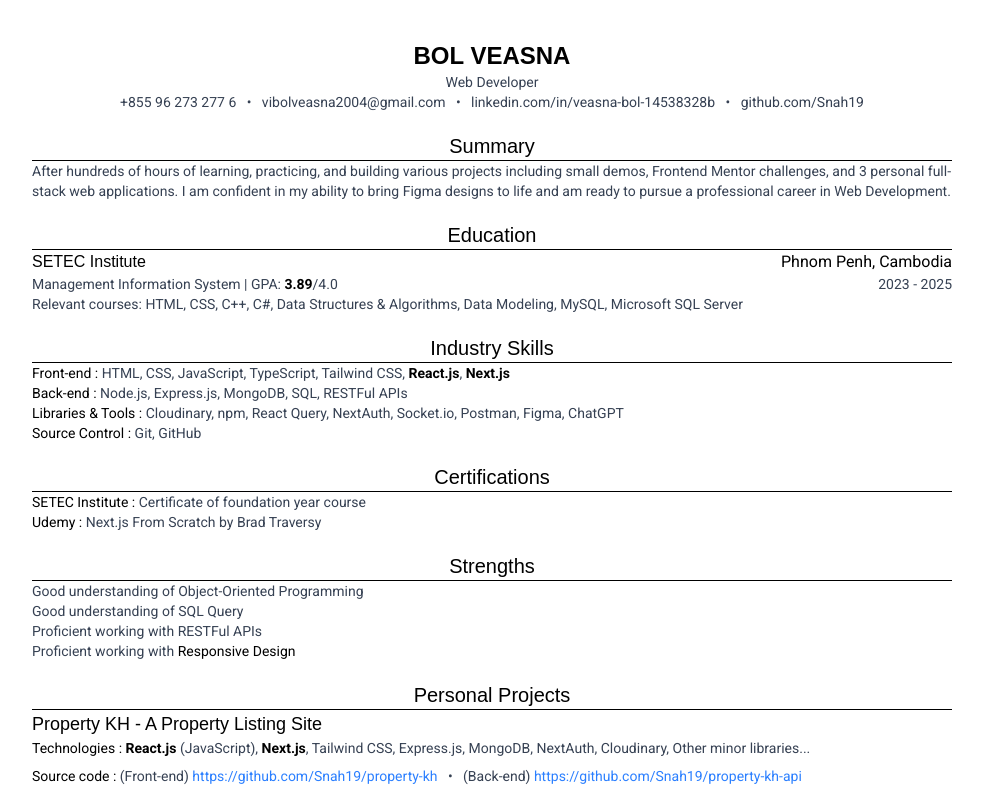
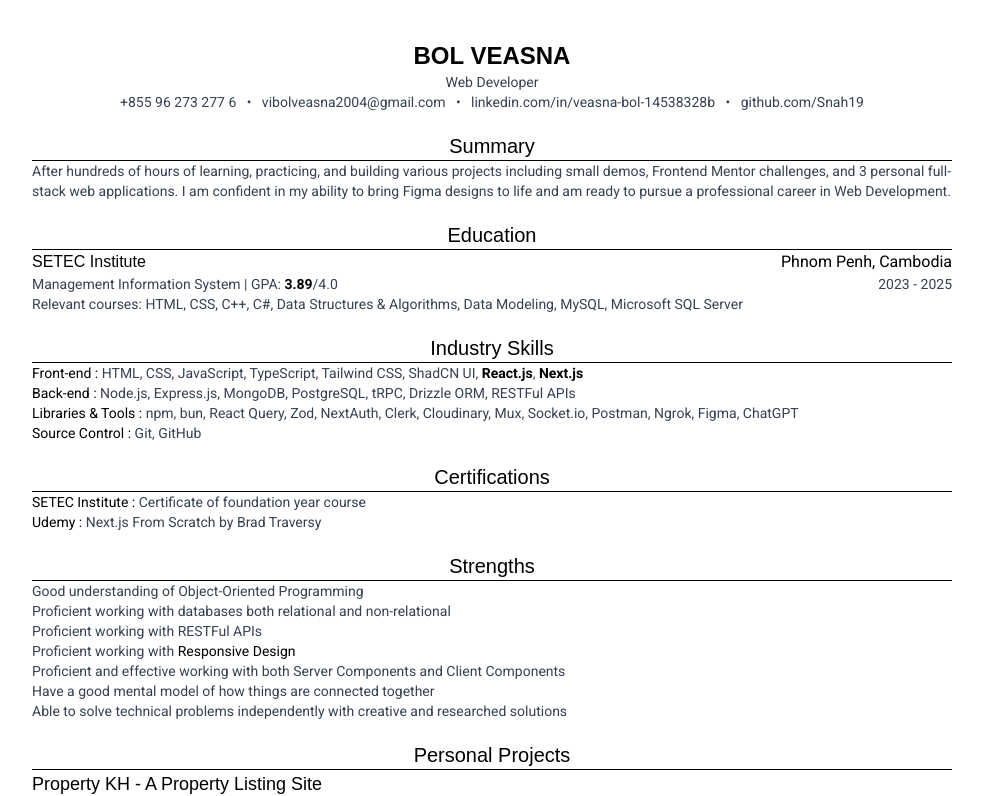
Before and after one commit to Snah19/bolveasna-cv, a Next.js app: page / in a window 1280 px wide. Shown: the top 796 px of the page, without its empty margins (148-1131 px from the left). Built offline with nearby package versions, Linux system fonts and the light colour scheme; a web font is replaced by a local one.

Commit message:
Fixed some wording issues

```diff
--- a/app/page.jsx
+++ b/app/page.jsx
@@ -30,9 +30,9 @@ const HomePage = () => {
         <div>
           <h2 className="text-xl text-center">Industry Skills</h2>
           <hr />
-          <p className={`${roboto.className} text-sm text-gray-700`}> <span className="text-black">Front-end : </span> HTML, CSS, JavaScript, TypeScript, Tailwind CSS, <span className="font-bold text-black">React.js</span>, <span className="font-bold text-black">Next.js</span></p>
-          <p className={`${roboto.className} text-sm text-gray-700`}><span className="text-black">Back-end : </span> Node.js, Express.js, MongoDB, SQL, RESTFul APIs</p>
-          <p className={`${roboto.className} text-sm text-gray-700`}><span className="text-black">Libraries & Tools : </span>Cloudinary, npm, React Query, NextAuth, Socket.io, Postman, Figma, ChatGPT</p>
+          <p className={`${roboto.className} text-sm text-gray-700`}> <span className="text-black">Front-end : </span> HTML, CSS, JavaScript, TypeScript, Tailwind CSS, ShadCN UI, <span className="font-bold text-black">React.js</span>, <span className="font-bold text-black">Next.js</span></p>
+          <p className={`${roboto.className} text-sm text-gray-700`}><span className="text-black">Back-end : </span> Node.js, Express.js, MongoDB, PostgreSQL, tRPC, Drizzle ORM, RESTFul APIs</p>
+          <p className={`${roboto.className} text-sm text-gray-700`}><span className="text-black">Libraries & Tools : </span>npm, bun, React Query, Zod, NextAuth, Clerk, Cloudinary, Mux, Socket.io, Postman, Ngrok, Figma, ChatGPT</p>
           <p className={`${roboto.className} text-sm text-gray-700`}><span className="text-black">Source Control : </span> Git, GitHub </p>
         </div>
 
@@ -47,9 +47,12 @@ const HomePage = () => {
           <h2 className="text-xl text-center">Strengths</h2>
           <hr />
           <p className={`${roboto.className} text-sm text-gray-700`}>Good understanding of Object-Oriented Programming</p>
-          <p className={`${roboto.className} text-sm text-gray-700`}>Good understanding of SQL Query</p>
+          <p className={`${roboto.className} text-sm text-gray-700`}>Proficient working with databases both relational and non-relational</p>
           <p className={`${roboto.className} text-sm text-gray-700`}>Proficient working with RESTFul APIs</p>
           <p className={`${roboto.className} text-sm text-gray-700`}>Proficient working with <span className="text-black">Responsive Design</span></p>
+          <p className={`${roboto.className} text-sm text-gray-700`}>Proficient and effective working with both Server Components and Client Components</p>
+          <p className={`${roboto.className} text-sm text-gray-700`}>Have a good mental model of how things are connected together</p>
+          <p className={`${roboto.className} text-sm text-gray-700`}>Able to solve technical problems independently with creative and researched solutions</p>
         </div>
 
         <div>
@@ -58,7 +61,7 @@ const HomePage = () => {
           <h3 className="text-lg">Property KH - A Property Listing Site</h3>
           <div className="space-y-2">
             <p className={`${roboto.className} text-sm text-gray-700`}> <span className="text-black">Technologies : </span> <span className="font-bold text-black">React.js</span> (JavaScript), <span className="font-bold text-black">Next.js</span>, Tailwind CSS, Express.js, MongoDB, NextAuth, Cloudinary, Other minor libraries...</p>
-            <p className={`${roboto.className} text-sm text-gray-700`}> <span className="text-black">Source code : </span> (Front-end) <a className="text-blue-500" href="https://github.com/Snah19/property-kh">https://github.com/Snah19/property-kh</a> &nbsp; &bull; &nbsp; (Back-end) <a className="text-blue-500" href="https://github.com/Snah19/property-kh-api">https://github.com/Snah19/property-kh-api</a></p>
+            <p className={`${roboto.className} text-sm text-gray-700`}> <span className="text-black">Source code : </span> (Front-end) <a className="text-blue-500" href="https://github.com/Snah19/property-kh">https://github.com/Snah19/property-kh</a> | (Back-end) <a className="text-blue-500" href="https://github.com/Snah19/property-kh-api">https://github.com/Snah19/property-kh-api</a></p>
             <p className={`${roboto.className} text-sm text-gray-700`}> <span className="text-black">Live website : </span> <a className="text-blue-500" href="https://property-kh-75gh.vercel.app">https://property-kh-75gh.vercel.app</a></p>
           </div>
           <h3 className="mt-5 text-lg">X clone - Realtime Social Media Platform</h3>
```
